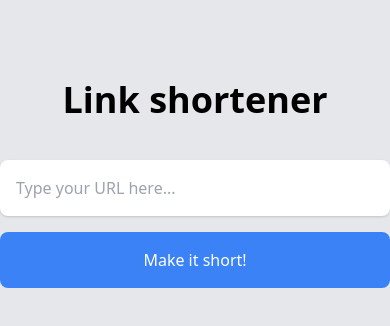
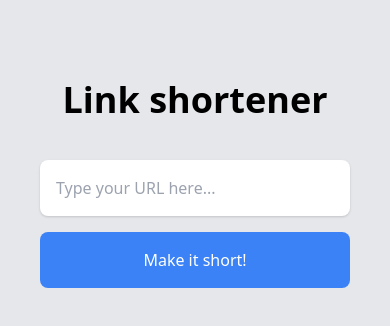
Before and after one commit to mathcale/link-shortener, a Next.js app: page / in a window 390 px wide. Shown: the top 326 px of the page. Built offline with nearby package versions, Linux system fonts and the light colour scheme.

Commit message:
chore(pages/index): add padding to main container on mobile, adding word break on success alert message

```diff
--- a/src/pages/index.tsx
+++ b/src/pages/index.tsx
@@ -54,7 +54,7 @@ const IndexPage: React.FC = () => {
 
   const renderSuccessAlertMessage = () => (
     <div>
-      <p>
+      <p className="break-all">
         Your new URL is{' '}
         <a href="#" onClick={onShortenedLinkClick} data-tip={tooltipText} className="font-bold">
           {shorterUrl}
@@ -66,7 +66,7 @@ const IndexPage: React.FC = () => {
   );
 
   return (
-    <main className="mt-20">
+    <main className="mt-20 px-10 md:px-0">
       <h1 className="text-center text-4xl font-bold">Link shortener</h1>
 
       <div className="flex items-center w-full mt-10">
```
